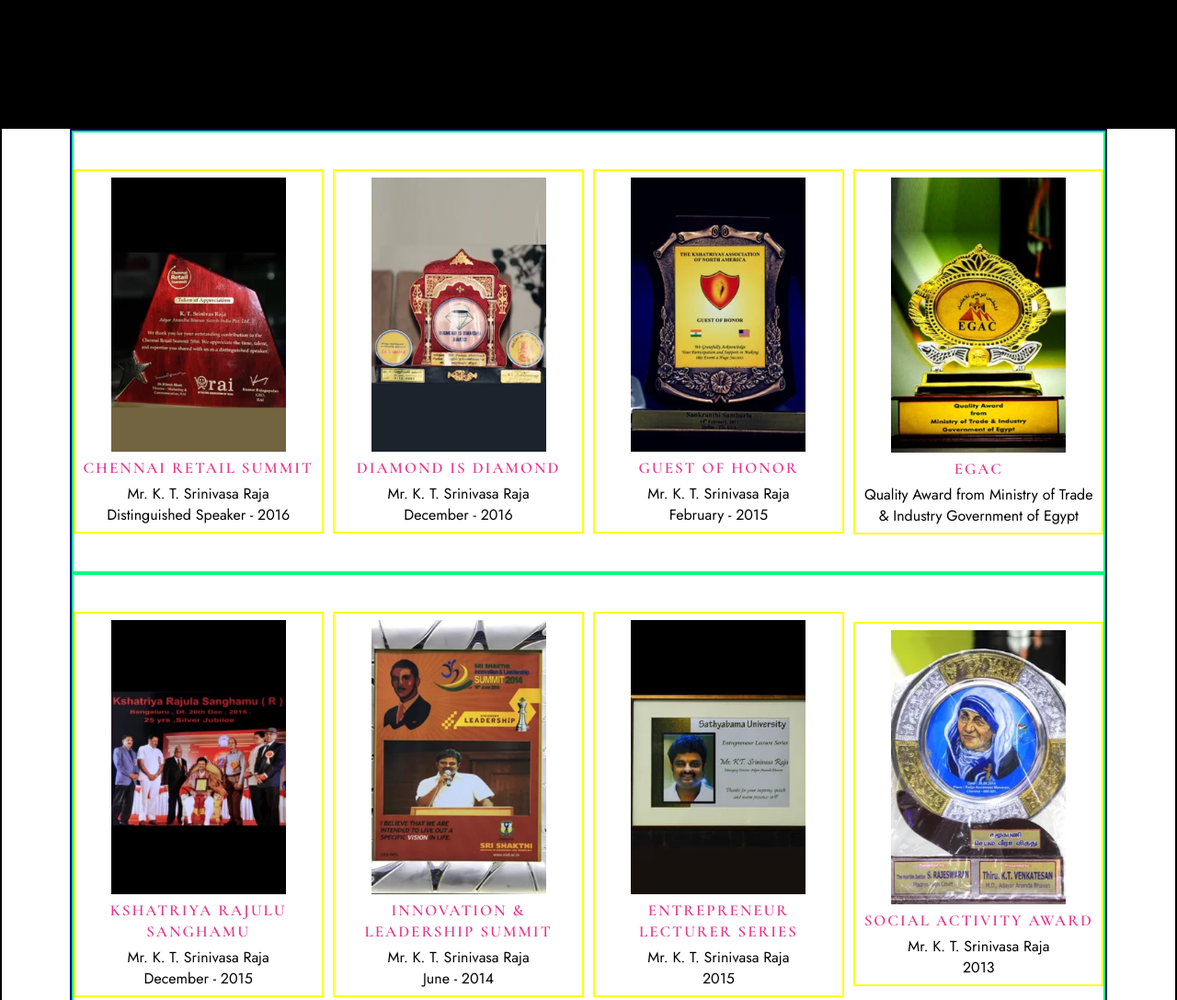
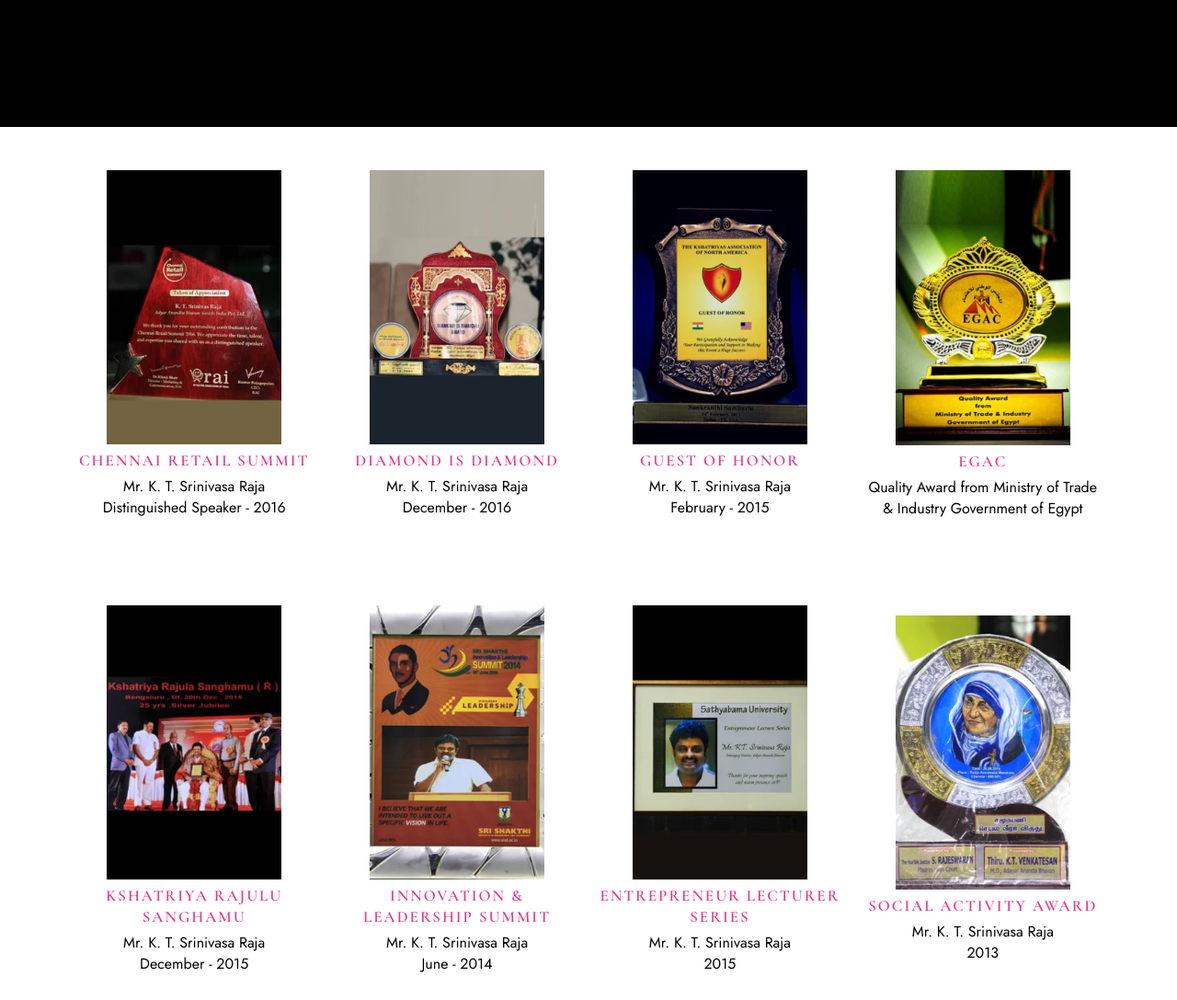
Before and after one commit to Ramanathan20032/WebDesign_Pages, a plain HTML site: page A2B_New_Jersey/award.html in a window 1280 px wide. Shown: the part 520-1607 px from the top of the page at 92% size. Drawn offline with nearby package versions, Linux system fonts and the light colour scheme.

Commit message:
wrapping : award-page

```diff
--- a/A2B_New_Jersey/award.css
+++ b/A2B_New_Jersey/award.css
@@ -418,20 +418,20 @@ a{
 
 /* sub-section */
 .awards-wrapper .sub-section{
-    border: 2px solid black;
+    /* border: 2px solid black; */
     padding: 0 4.6rem;
     margin: 0 160px;
     box-sizing: border-box;
 }
 .awards-wrapper .sub-section .awards-container{
-    border: 2px solid navy;
+    /* border: 2px solid navy; */
     width: 100%;
     box-sizing: border-box;
     display: flex;
     flex-wrap: wrap; /* Allows items to wrap on smaller screens */
 }
 .awards-wrapper .sub-section .awards-container .section{
-    border: 2px solid springgreen;
+    /* border: 2px solid springgreen; */
     padding: 40px 0;
     display: flex;
     align-items: center;
@@ -441,7 +441,7 @@ a{
     flex-wrap: wrap; /* Ensures flex items wrap if they don't fit in a row */
 }
 .awards-wrapper .sub-section .awards-container .section .content{
-    border: 2px solid yellow;
+    /* border: 2px solid yellow; */
     flex-basis: calc(25% - 8px); /* Adjust this based on the desired width of each content */
     max-width: calc(25% - 8px); /* Ensure content does not exceed 25% */
     padding: 7px;
```
